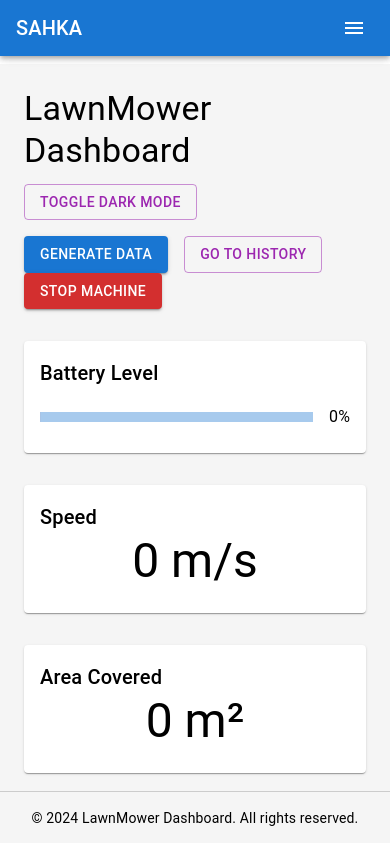
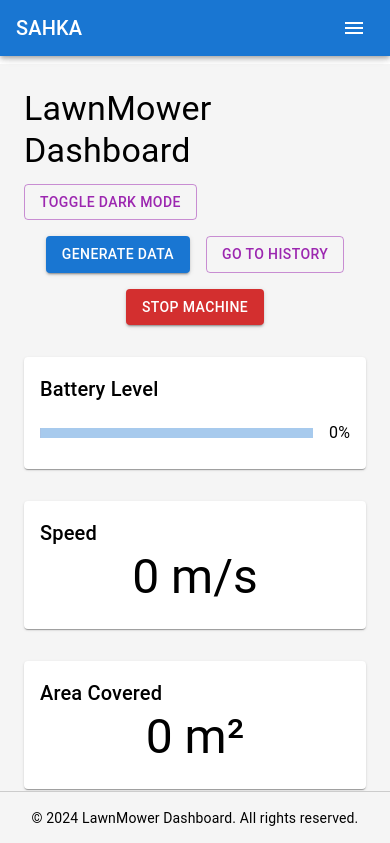
Before and after one commit to sameera474/lawnmower-control-panel, a React (Create React App) app in the folder frontend/: page /dashboard in a window 390 px wide. Shown: the top 843 px of the page. Built offline with nearby package versions, Linux system fonts and the light colour scheme; no server answers; the HTML template or start-up script is replaced by a standard one.

Commit message:
Chenge for user interface for mobile versions

```diff
--- a/frontend/src/pages/Dashboard.js
+++ b/frontend/src/pages/Dashboard.js
@@ -164,11 +164,18 @@ const Dashboard = () => {
       </Button>
       <Grid container spacing={4}>
         <Grid item xs={12}>
+          <Box
+            sx={{
+              display: "flex",
+              flexWrap: "wrap",
+              gap: 2,
+              justifyContent: { xs: "center", sm: "flex-start" },
+            }}
+          >
             <Button
               variant="contained"
               color="primary"
               onClick={generateData}
-            sx={{ marginRight: 2 }}
               disabled={isCharging}
             >
               Generate Data
@@ -177,7 +184,6 @@ const Dashboard = () => {
               variant="outlined"
               color="secondary"
               onClick={() => navigate("/history")}
-            sx={{ marginRight: 2 }}
               disabled={isCharging}
             >
               Go to History
@@ -206,12 +212,12 @@ const Dashboard = () => {
               <Button
                 variant="contained"
                 color="warning"
-              sx={{ marginLeft: 2 }}
                 onClick={guideToChargingStation}
               >
                 Go to Charging Station
               </Button>
             )}
+          </Box>
         </Grid>
 
         {/* Battery Level */}
--- a/frontend/src/pages/History.js
+++ b/frontend/src/pages/History.js
@@ -81,6 +81,12 @@ const History = () => {
           Delete All History
         </Button>
       </Box>
+      <Box
+        sx={{
+          overflowX: "auto", // Enable horizontal scroll for table
+          width: "100%",
+        }}
+      >
         <TableContainer>
           <Table>
             <TableHead>
@@ -98,7 +104,13 @@ const History = () => {
             <TableBody>
               {historyData.map((item) => (
                 <TableRow key={item._id}>
-                <TableCell>
+                  <TableCell
+                    sx={{
+                      whiteSpace: "nowrap", // Prevent wrapping
+                      overflow: "hidden",
+                      textOverflow: "ellipsis",
+                    }}
+                  >
                     {new Date(item.Timestamp).toLocaleTimeString()}
                   </TableCell>
                   <TableCell>{item.Metrics.BatteryLevel.toFixed(1)}%</TableCell>
@@ -106,15 +118,24 @@ const History = () => {
                   <TableCell>
                     {item.Metrics.CurrentPowerUsage.toFixed(1)} W
                   </TableCell>
-                <TableCell>{item.Metrics.GrassHeight.toFixed(1)} cm</TableCell>
+                  <TableCell>
+                    {item.Metrics.GrassHeight.toFixed(1)} cm
+                  </TableCell>
                   <TableCell>
                     {item.Metrics.ObstacleDetected ? "Yes" : "No"}
                   </TableCell>
                   <TableCell>{item.Metrics.ErrorState || "None"}</TableCell>
-                <TableCell>
+                  <TableCell
+                    sx={{
+                      paddingRight: 1, // Reduce padding for better visibility
+                      textAlign: "center",
+                      minWidth: "100px", // Ensure button fits
+                    }}
+                  >
                     <Button
                       variant="contained"
                       color="error"
+                      size="small"
                       onClick={() => deleteRow(item._id)}
                     >
                       Delete
@@ -126,6 +147,7 @@ const History = () => {
           </Table>
         </TableContainer>
       </Box>
+    </Box>
   );
 };
 
```
Lines whose indentation alone changed are shown as unchanged.
